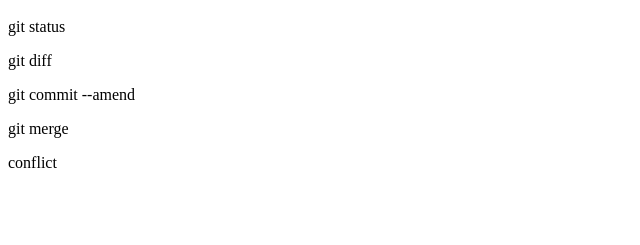
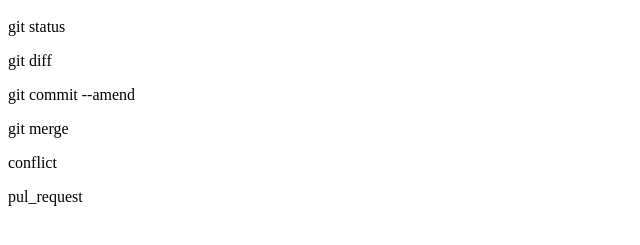
Before and after one commit to takuchannn/git_tutorial, a plain HTML site: page index.html in a window 1280 px wide. Shown: the part 57-302 px from the top of the page, without its empty margins (0-640 px from the left). Drawn offline with Linux system fonts and the light colour scheme.

Commit message:
pull request　を追記

```diff
--- a/index.html
+++ b/index.html
@@ -4,3 +4,4 @@
 <p>git commit --amend</p>
 <p>git merge</p>
 <p>conflict</p>
+<p>pul_request</p>
```
